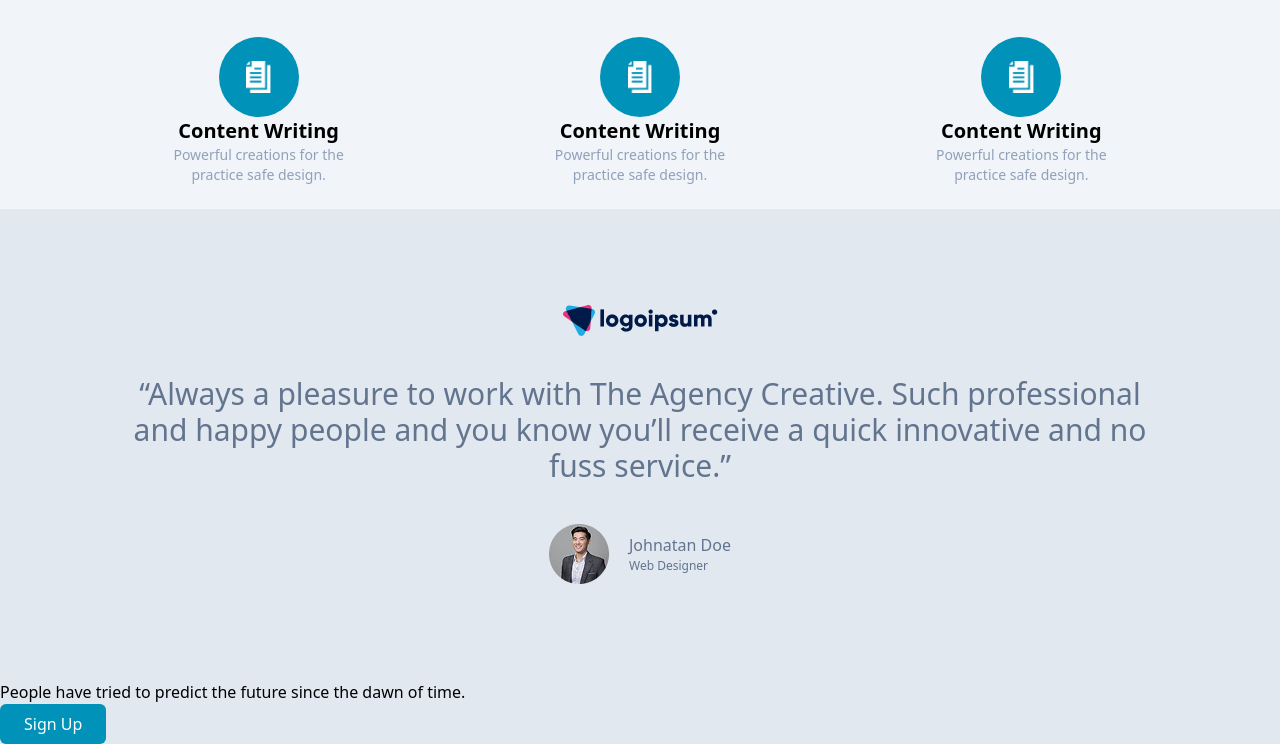
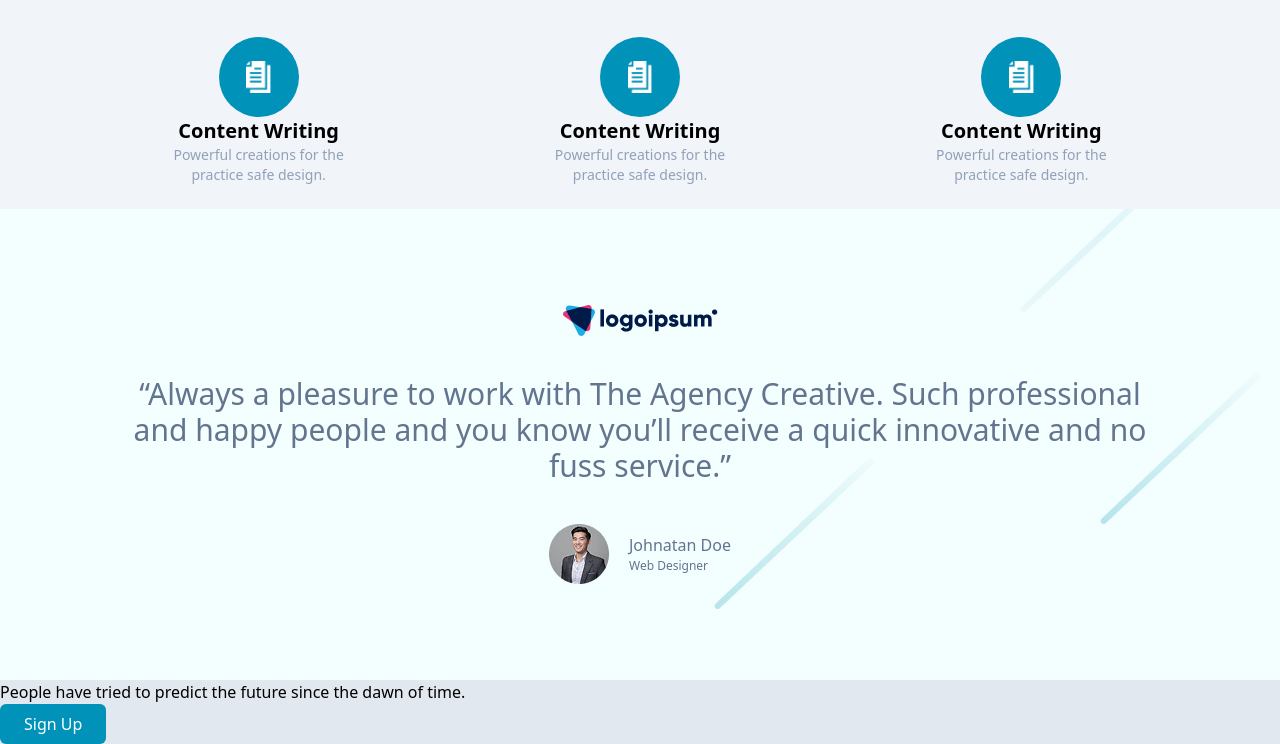
Before and after one commit to George-RB/tailwind-project, a website: page src/index.html in a window 1280 px wide. Shown: the part 2697-3441 px from the top of the page. Drawn offline with Linux system fonts and the light colour scheme.

Commit message:
:feat: new section

```diff
--- a/src/index.html
+++ b/src/index.html
@@ -368,8 +368,9 @@
       </section>
     </section>
     <!-- FEATURES -->
+
     <!-- LOGO -->
-    <section>
+    <section class="bg-[url('./img/Background.jpg')]">
       <section class="grid place-content-center py-24">
         <section class="flex justify-center">
           <img src="./img/title.png" alt="" />
```
Also changed, not shown: src/output.css.
